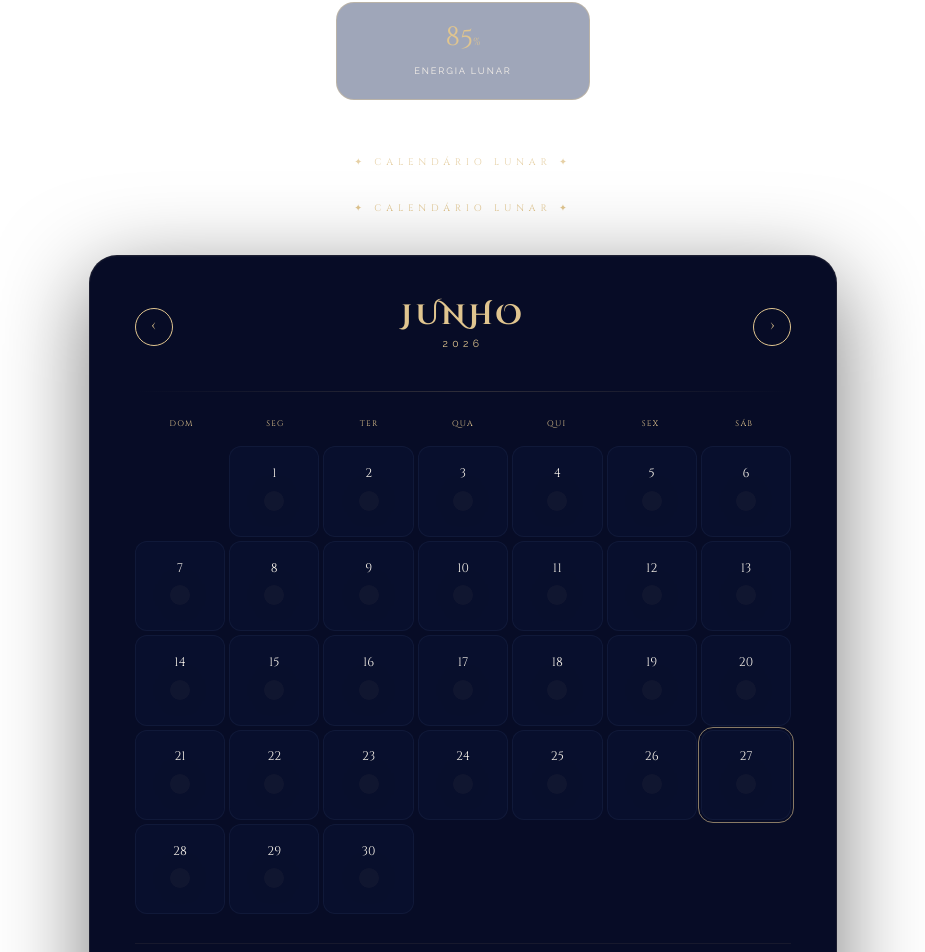
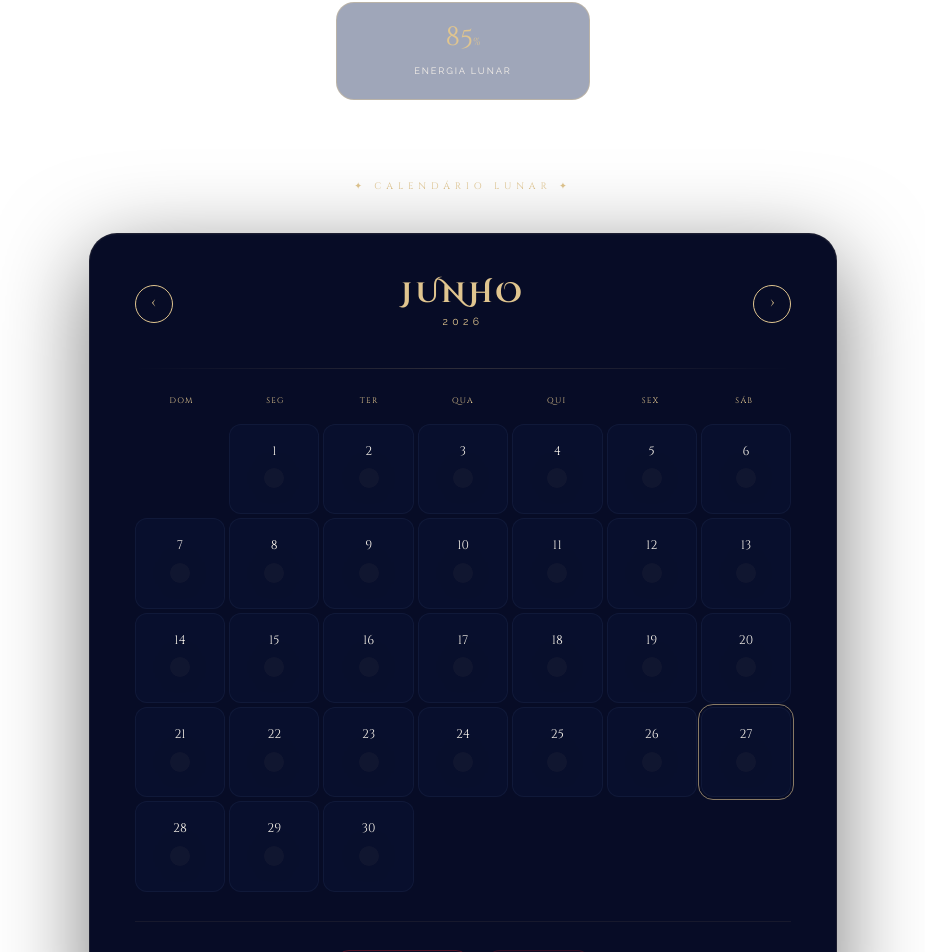
Before and after one commit to kaylannesatiro/lunar-cycle, a React app in the folder frontend/: page /home in a window 1280 px wide. Shown: the part 1073-2025 px from the top of the page, without its empty margins (177-1102 px from the left). Built offline with nearby package versions, Linux system fonts and the light colour scheme; no server answers; the HTML template or start-up script is replaced by a standard one.

Commit message:
fix: correção title

```diff
--- a/frontend/src/pages/Home.jsx
+++ b/frontend/src/pages/Home.jsx
@@ -141,7 +141,6 @@
             </section>
 
             <section className="home-secao-calendario">
-                <span className="home-titulo-menor">✦ CALENDÁRIO LUNAR ✦</span>
                 <div className="home-calendario-wrapper">
                     <Calendario
                         diasMenstruacao={diasMenstruacaoFormatados}
```
